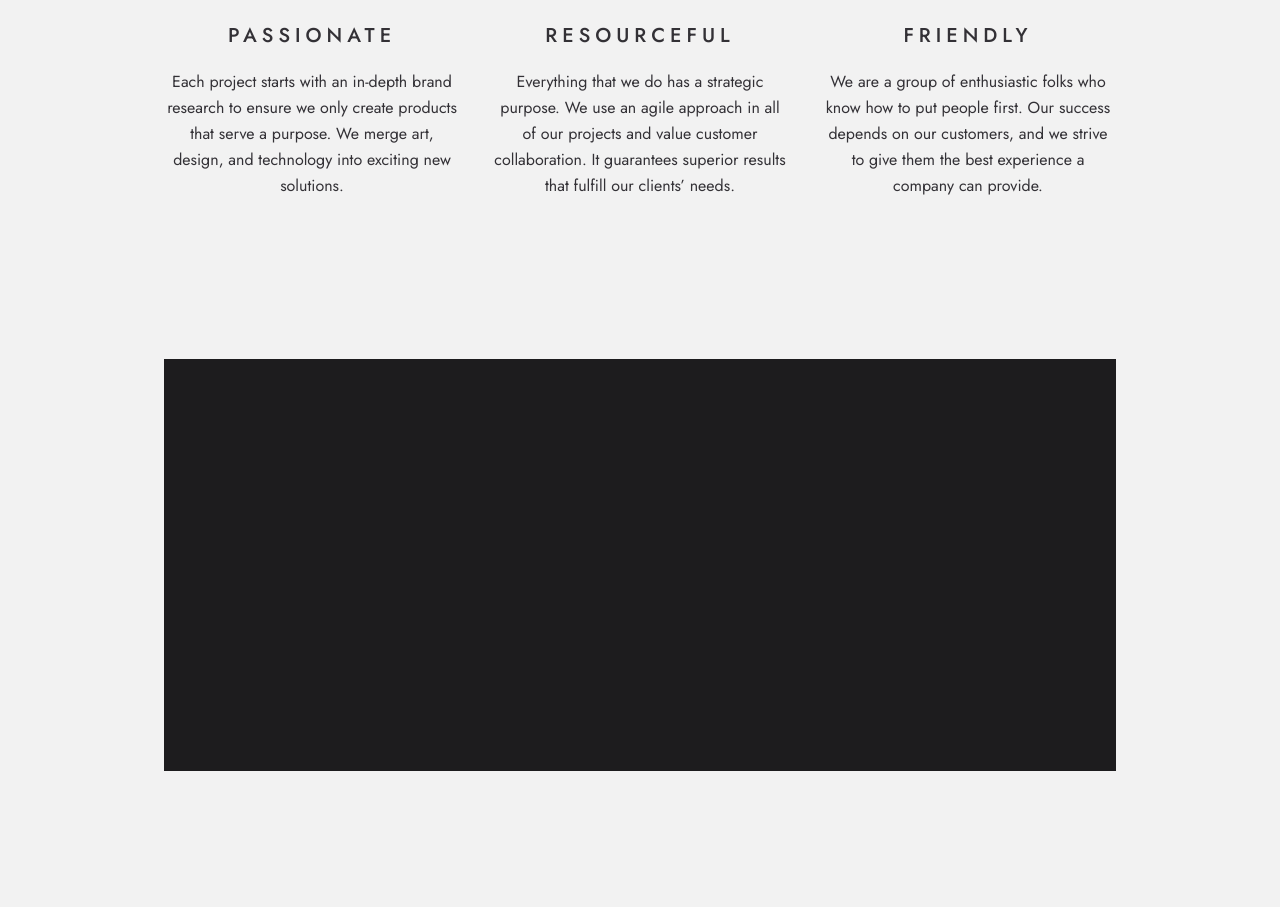
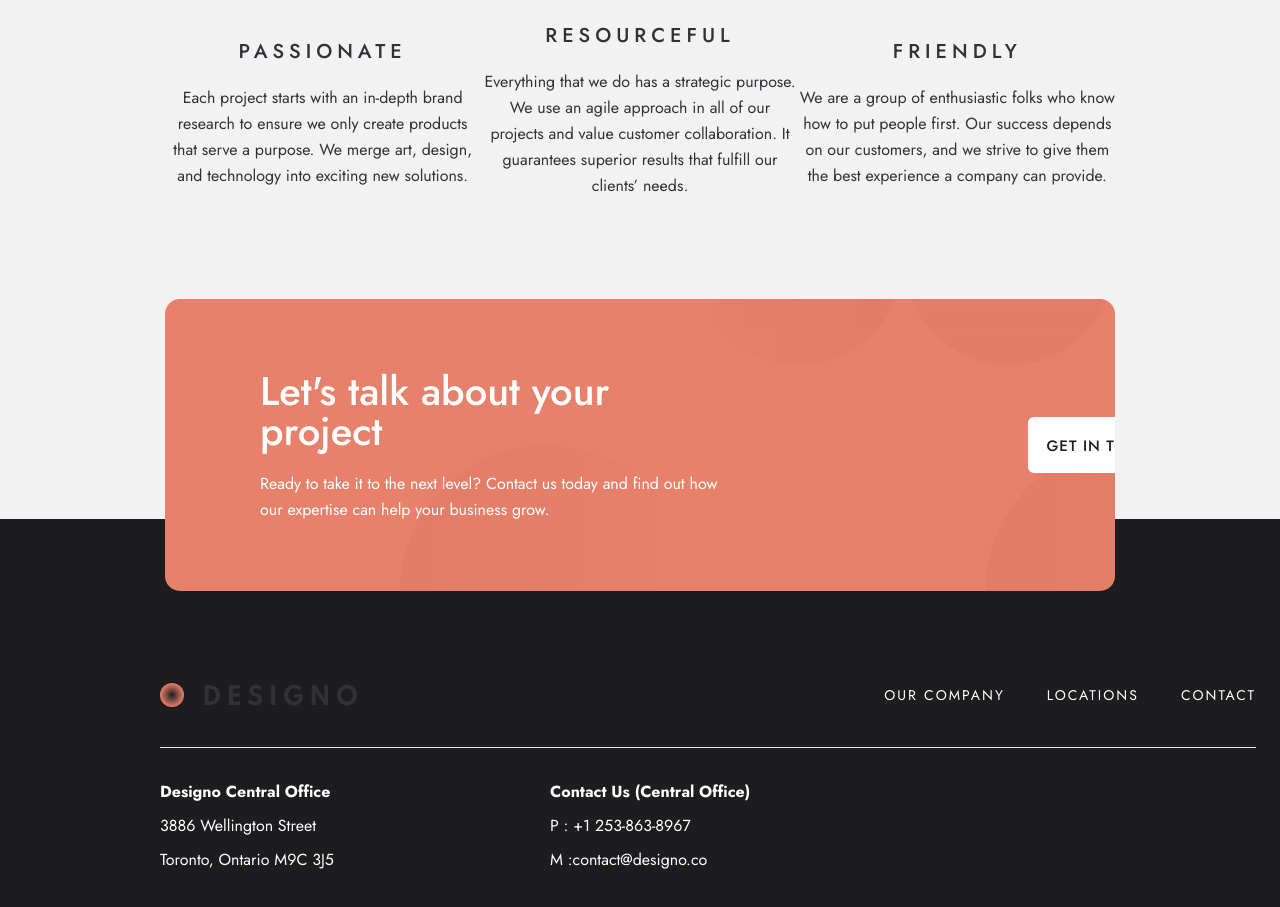
Before and after one commit to SandeebAdhikari/Memento_Design, a Next.js app: page / in a window 1280 px wide. Shown: the part 1960-2867 px from the top of the page. Before the commit the page ends 2731 px from the top, so only its background shows below. Built offline with nearby package versions, Linux system fonts and the light colour scheme.

Commit message:
complete home page

```diff
--- a/app/page.tsx
+++ b/app/page.tsx
@@ -3,6 +3,7 @@ import React from "react";
 import ResponsiveImage from "@/components/ResponsiveImage";
 import NavBar from "@/components/NavBar";
 import Behavior from "@/components/Behavior";
+import Footer from "@/components/Footer";
 
 const SECTIONS = [
   {
@@ -36,6 +37,7 @@ const SECTIONS = [
 
 const page = () => {
   return (
+    <>
       <div className="flex flex-col mx-[164px] min-h-screen">
         <NavBar />
         <div className="w-full h-[640px] mt-[67px] bg-peach rounded-[15px] relative overflow-hidden">
@@ -52,16 +54,16 @@ const page = () => {
               LEARN MORE
             </button>
           </div>
-        <div className=" absolute top-[0px] left-[455px] right-[0px]">
+          <div className="absolute top-[0px] left-[455px] right-[0px]">
             <ResponsiveImage folder="home" imageKey="hero" />
           </div>
-        <div className="absolute  top-[-30px] left-[550px] right-[-84px] overflow-y-hidden">
+          <div className="absolute top-[-30px] left-[550px] right-[-84px] overflow-y-hidden">
             <ResponsiveImage folder="home" imageKey="heroPhone" />
           </div>
         </div>
         <div className="mt-[160px] w-full h-[632px] flex gap-[30px] ">
           <div className="relative w-1/2 h-full rounded-[15px] overflow-hidden flex items-center justify-center">
-          <div className="absolute  w-full h-full bg-black/70  flex flex-col items-center justify-center gap-6">
+            <div className="absolute w-full h-full bg-black/70 flex flex-col items-center justify-center gap-6">
               <h1 className="text-h2 text-white">WEB DESIGN</h1>
               <h1 className="flex text-h6 text-white gap-[21px]">
                 VIEW PROJECTS
@@ -72,7 +74,7 @@ const page = () => {
           </div>
           <div className="w-1/2 flex flex-col items-center justify-center gap-6">
             <div className="relative h-[308px] rounded-[15px] overflow-hidden">
-            <div className="absolute  w-full h-full bg-black/70 flex flex-col items-center justify-center gap-6">
+              <div className="absolute w-full h-full bg-black/70 flex flex-col items-center justify-center gap-6">
                 <h1 className="text-h2 text-white">APP DESIGN</h1>
                 <h1 className="flex text-h6 text-white gap-[21px]">
                   VIEW PROJECTS
@@ -82,7 +84,7 @@ const page = () => {
               <ResponsiveImage folder="home" imageKey="appDesign" />
             </div>
             <div className="relative h-[308px] rounded-[15px] overflow-hidden">
-            <div className="absolute  w-full h-full bg-black/70  flex flex-col items-center justify-center gap-6">
+              <div className="absolute w-full h-full bg-black/70 flex flex-col items-center justify-center gap-6">
                 <h1 className="text-h2 text-white">GRAPHIC DESIGN</h1>
                 <h1 className="flex text-h6 text-white gap-[21px]">
                   VIEW PROJECTS
@@ -93,7 +95,7 @@ const page = () => {
             </div>
           </div>
         </div>
-      <div className="mt-40 flex w-full h-[412px] gap-8">
+        <div className="mt-40 flex justify-between w-full h-[412px]">
           {SECTIONS.map((section, index) => (
             <Behavior
               key={index}
@@ -106,8 +108,11 @@ const page = () => {
             />
           ))}
         </div>
-      <div className="mt-40 w-full h-[412px] bg-black"></div>
       </div>
+      <div className="mt-80">
+        <Footer />
+      </div>
+    </>
   );
 };
 
--- /dev/null
+++ b/components/Footer.tsx
@@ -0,0 +1,54 @@
+import React from "react";
+import ResponsiveImage from "./ResponsiveImage";
+import NavBar from "./NavBar";
+
+const Footer = () => {
+  return (
+    <div className="w-full h-[393px] bg-black relative">
+      <div className="mx-[165px] -top-[380px] inset-0 absolute">
+        <div className="relative mt-40 w-full h-[292px] bg-peach rounded-[15px] overflow-hidden">
+          <div className="absolute -top-[146px] left-[527px]  flex flex-end items-center justify-center gap-10">
+            <ResponsiveImage folder="shared" imageKey="twoCircles" />
+          </div>
+          <div className="flex absolute top-[146px] left-[235px] gap-[1px]">
+            <ResponsiveImage folder="shared" imageKey="threeCircles" />
+            <ResponsiveImage folder="shared" imageKey="threeCircles" />
+          </div>
+          <div className="absolute  w-[459px] h-[174px] top-[72px] left-[95px] gap-[309px]">
+            <h1 className="text-h7 text-white">
+              Let's talk about your project
+            </h1>
+            <h1 className="text-body text-white mt-5">
+              Ready to take it to the next level? Contact us today and find out
+              how our expertise can help your business grow.
+            </h1>
+          </div>
+          <button className="absolute top-[118px] left-[863px] bg-white text-black py-[17px] px-[18px] rounded-md w-[152px] h-[56px] hover:bg-light-peach ">
+            <span className="text-h5 ">GET IN TOUCH</span>
+          </button>
+        </div>
+      </div>
+      <div className="absolute top-[100px] left-[160px] w-[1096px] h-[177px] flex flex-col text-white">
+        <div className="text-h4 ">
+          <NavBar />
+        </div>
+
+        <hr className="w-full h-[1px] bg-white mt-[40px]" />
+        <div className="mt-[31px] flex w-full gap-10 ">
+          <div className="flex flex-col gap-2 w-[350px] h-[78px]">
+            <h1 className="text-body font-bold">Designo Central Office</h1>
+            <h1 className="text-body">3886 Wellington Street</h1>
+            <h1 className="text-body">Toronto, Ontario M9C 3J5</h1>
+          </div>
+          <div className="flex flex-col gap-2 w-[350px] h-[78px]">
+            <h1 className="text-body font-bold">Contact Us (Central Office)</h1>
+            <h1 className="text-body">P : +1 253-863-8967</h1>
+            <h1 className="text-body">M :contact@designo.co</h1>
+          </div>
+        </div>
+      </div>
+    </div>
+  );
+};
+
+export default Footer;
--- a/tailwind.config.ts
+++ b/tailwind.config.ts
@@ -68,6 +68,7 @@ export default {
           "15px",
           { lineHeight: "15px", fontWeight: "500", letterSpacing: "0.333em" },
         ],
+        h7: ["40px", { lineHeight: "40px", fontWeight: "500" }],
         body: ["16px", { lineHeight: "26px", fontWeight: "400" }],
       },
     },
```
Lines whose indentation alone changed are shown as unchanged.
